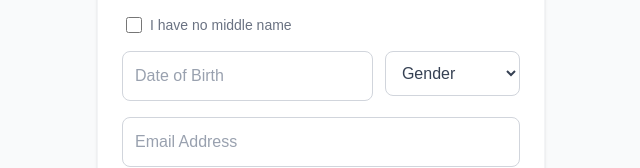
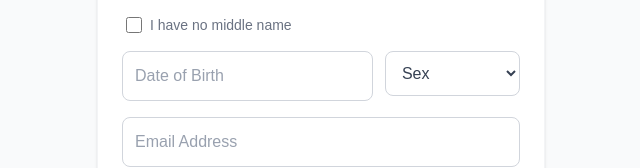
Before and after one commit to ictu-bsp/bsp-digital-platform, a Next.js app: page /signup in a window 1280 px wide. Shown: the part 423-591 px from the top of the page, without its empty margins (319-959 px from the left). Built offline with nearby package versions, Linux system fonts and the light colour scheme; no server answers.

Commit message:
refactor: rename 'gender' to 'sex' for consistency across signup components

```diff
--- a/src/app/(public)/signup/page.tsx
+++ b/src/app/(public)/signup/page.tsx
@@ -17,7 +17,7 @@ export default function SignUpPage() {
     lastName: "",
     suffix: "",
     birthdate: "",
-    gender: "",
+    sex: "",
     email: "",
     noMiddleName: false,
   });
@@ -75,7 +75,7 @@ export default function SignUpPage() {
     data.append("lastName", formData.lastName);
     data.append("suffix", formData.suffix);
     data.append("birthdate", formData.birthdate);
-    data.append("gender", formData.gender);
+    data.append("sex", formData.sex);
     data.append("email", formData.email);
 
     const result = await signUpAction(
@@ -293,9 +293,9 @@ export default function SignUpPage() {
 
                 <div className="w-[35%]">
                   <select
-                    name="gender"
+                    name="sex"
                     required
-                    value={formData.gender}
+                    value={formData.sex}
                     onChange={handleInputChange}
                     className={`w-full rounded-lg border bg-white p-3 text-base text-gray-700 outline-none transition-all focus:ring-1 ${
                       errors.gender
@@ -304,16 +304,13 @@ export default function SignUpPage() {
                     }`}
                   >
                     <option value="" disabled hidden>
-                      Gender
+                      Sex
                     </option>
                     <option value="Male">
                       Male
                     </option>
                     <option value="Female">
                       Female
-                    </option>
-                    <option value="Other">
-                      Other
                     </option>
                   </select>
                 </div>
@@ -325,7 +322,7 @@ export default function SignUpPage() {
                 </p>
               )}
 
-              {errors.gender &&
+              {errors.sex &&
                 !errors.birthdate && (
                   <p className="mt-1 pl-1 text-xs text-red-600">
                     {errors.gender[0]}
--- a/src/db/schema/pending-user-registrations.ts
+++ b/src/db/schema/pending-user-registrations.ts
@@ -1,3 +1,5 @@
+//src/db/schema/pending-user-registrations.ts
+
 import {
   pgTable,
   uuid,
@@ -35,9 +37,13 @@ export const pendingUserRegistrations = pgTable(
       }
     ).notNull(),
 
-    gender: text(
-      "gender"
+    sex: text(
+      "sex"
     ).notNull(),
+
+    role: text("role")
+      .$type<"VISITOR" | "SCOUT">()
+      .notNull(),
 
     verificationCode: text(
       "verification_code"
--- a/src/lib/validation/auth/signup.ts
+++ b/src/lib/validation/auth/signup.ts
@@ -22,7 +22,7 @@ export const signUpSchema = z.object({
 
   birthdate: birthdateSchema,
 
-  gender: z.string().min(1, "Gender is required."),
+  sex: z.string().min(1, "Field is required."),
 });
 
 export type SignUpInput = z.infer<typeof signUpSchema>;
```
Also changed, not shown: 1 other file (tests, documents, lock files or other folders).
